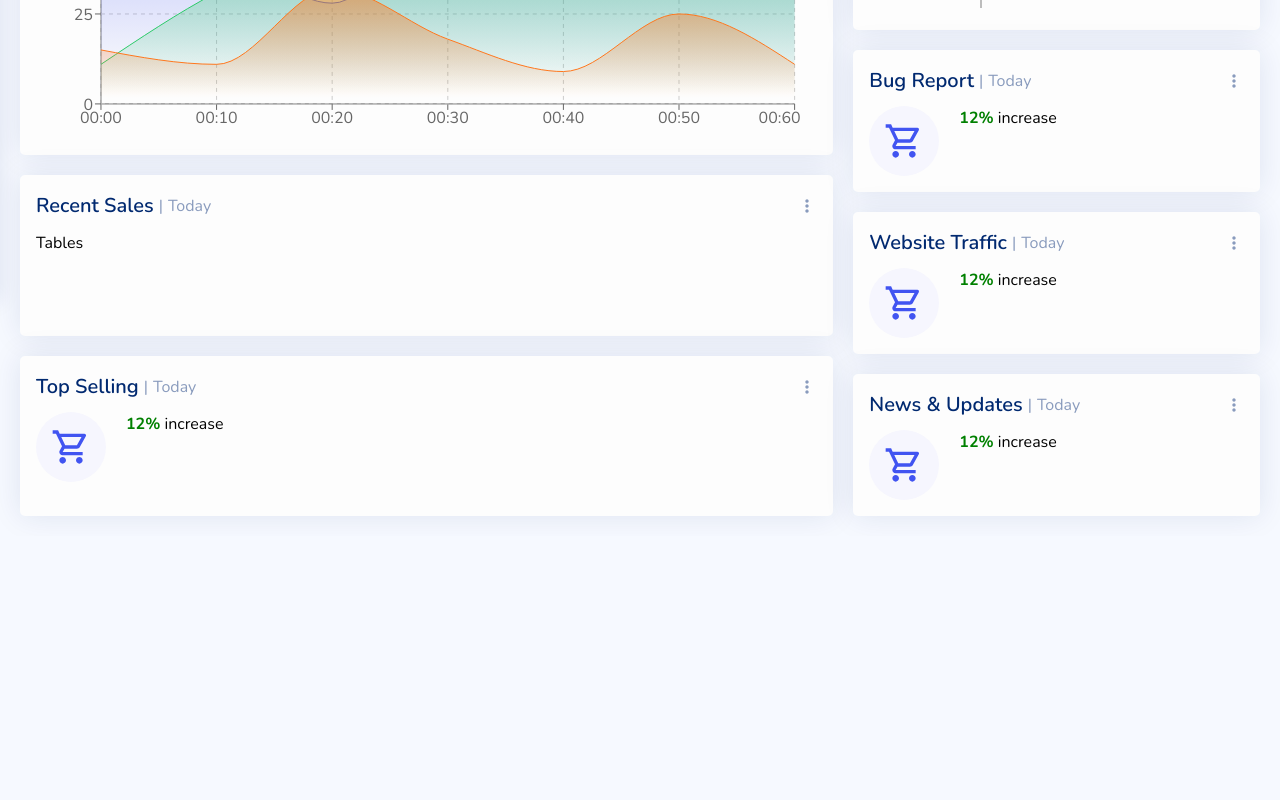
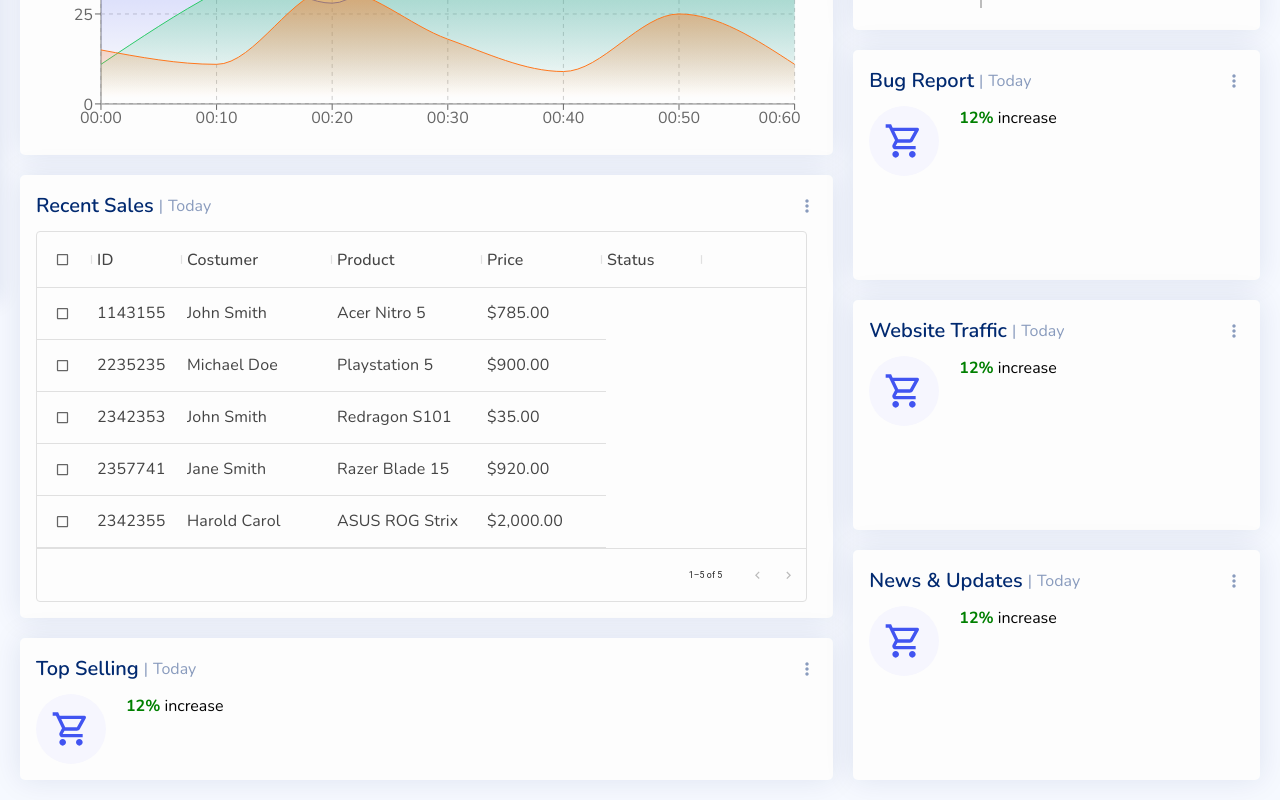
Before and after one commit to pom-pom27/eja-admin, a React (Create React App) app: page / in a window 1280 px wide. Shown: the part 559-1359 px from the top of the page. Before the commit the page ends 1095 px from the top, so only its background shows below. Built offline with nearby package versions, Linux system fonts and the light colour scheme.

Commit message:
add table widgets

```diff
--- a/package.json
+++ b/package.json
@@ -8,6 +8,7 @@
     "@mui/icons-material": "5.8.4",
     "@mui/lab": "5.0.0-alpha.92",
     "@mui/material": "5.9.2",
+    "@mui/x-data-grid": "5.15.0",
     "@testing-library/jest-dom": "5.16.4",
     "@testing-library/react": "^12.1.1",
     "@testing-library/user-event": "^12.5.0",
--- a/src/components/line-chart/LineChart.tsx
+++ b/src/components/line-chart/LineChart.tsx
@@ -7,60 +7,16 @@ import {
   XAxis,
   YAxis,
 } from "recharts";
+import { dataLineChart } from "../../util/dummyData";
 import styles from "./line-chart.module.scss";
 
 interface ILineChart {}
-
-const data = [
-  {
-    name: "00:00",
-    sales: 31,
-    revenue: 11,
-    costumers: 15,
-  },
-  {
-    name: "00:10",
-    sales: 40,
-    revenue: 31,
-    costumers: 11,
-  },
-  {
-    name: "00:20",
-    sales: 28,
-    revenue: 45,
-    costumers: 32,
-  },
-  {
-    name: "00:30",
-    sales: 51,
-    revenue: 32,
-    costumers: 18,
-  },
-  {
-    name: "00:40",
-    sales: 42,
-    revenue: 34,
-    costumers: 9,
-  },
-  {
-    name: "00:50",
-    sales: 82,
-    revenue: 52,
-    costumers: 25,
-  },
-  {
-    name: "00:60",
-    sales: 56,
-    revenue: 41,
-    costumers: 11,
-  },
-];
 
 const LineChart = ({}: ILineChart) => {
   return (
     <div className={styles["line-chart"]}>
       <ResponsiveContainer width={"99%"}>
-        <AreaChart data={data}>
+        <AreaChart data={dataLineChart}>
           <defs>
             <linearGradient id="colorSales" x1="0" y1="0" x2="0" y2="1">
               <stop offset="5%" stopColor="#4154F1" stopOpacity={0.5} />
--- a/src/components/tables/Tables.tsx
+++ b/src/components/tables/Tables.tsx
@@ -1,8 +1,57 @@
+import { DataGrid, GridColDef } from "@mui/x-data-grid";
+import { tableRows } from "../../util/dummyData";
 import styles from "./tables.module.scss";
 interface ITables {}
 
+const currencyFormatter = new Intl.NumberFormat("en-US", {
+  style: "currency",
+  currency: "USD",
+});
+
+const columns: GridColDef[] = [
+  { field: "id", headerName: "ID", minWidth: 90, flex: 1 },
+  {
+    field: "customer",
+    headerName: "Costumer",
+    minWidth: 150,
+    flex: 1,
+    cellClassName: "costumer",
+  },
+  {
+    field: "product",
+    headerName: "Product",
+    minWidth: 150,
+    flex: 1,
+  },
+  {
+    field: "amount",
+    headerName: "Price",
+    minWidth: 120,
+    valueFormatter: ({ value }) => currencyFormatter.format(value),
+    flex: 1,
+  },
+  {
+    field: "status",
+    headerName: "Status",
+    minWidth: 100,
+    cellClassName: ({ value }) => `${value}`,
+  },
+];
+
 const Tables = ({}: ITables) => {
-  return <div className={styles.tables}>Tables</div>;
+  return (
+    <div className={styles.tables}>
+      <DataGrid
+        className={styles.table}
+        rows={tableRows}
+        columns={columns}
+        pageSize={5}
+        rowsPerPageOptions={[5]}
+        checkboxSelection
+        disableSelectionOnClick
+      />
+    </div>
+  );
 };
 
 export default Tables;
--- a/src/components/tables/tables.module.scss
+++ b/src/components/tables/tables.module.scss
@@ -1,2 +1,9 @@
 .tables {
+  width: 100%;
+  min-height: 371px;
+  .table {
+    font-size: inherit;
+    color: #444444;
+    font-family: "Nunito", sans-serif;
+  }
 }
--- /dev/null
+++ b/src/util/dummyData.ts
@@ -0,0 +1,82 @@
+export const tableRows = [
+  {
+    id: 1143155,
+    product: "Acer Nitro 5",
+    customer: "John Smith",
+    amount: 785,
+    status: "Approved",
+  },
+  {
+    id: 2235235,
+    product: "Playstation 5",
+    customer: "Michael Doe",
+    amount: 900,
+    status: "Pending",
+  },
+  {
+    id: 2342353,
+    product: "Redragon S101",
+    customer: "John Smith",
+    amount: 35,
+    status: "Pending",
+  },
+  {
+    id: 2357741,
+    product: "Razer Blade 15",
+    customer: "Jane Smith",
+    amount: 920,
+    status: "Approved",
+  },
+  {
+    id: 2342355,
+    product: "ASUS ROG Strix",
+    customer: "Harold Carol",
+    amount: 2000,
+    status: "Pending",
+  },
+];
+
+export const dataLineChart = [
+  {
+    name: "00:00",
+    sales: 31,
+    revenue: 11,
+    costumers: 15,
+  },
+  {
+    name: "00:10",
+    sales: 40,
+    revenue: 31,
+    costumers: 11,
+  },
+  {
+    name: "00:20",
+    sales: 28,
+    revenue: 45,
+    costumers: 32,
+  },
+  {
+    name: "00:30",
+    sales: 51,
+    revenue: 32,
+    costumers: 18,
+  },
+  {
+    name: "00:40",
+    sales: 42,
+    revenue: 34,
+    costumers: 9,
+  },
+  {
+    name: "00:50",
+    sales: 82,
+    revenue: 52,
+    costumers: 25,
+  },
+  {
+    name: "00:60",
+    sales: 56,
+    revenue: 41,
+    costumers: 11,
+  },
+];
```
Also changed, not shown: 1 other file (tests, documents, lock files or other folders).
